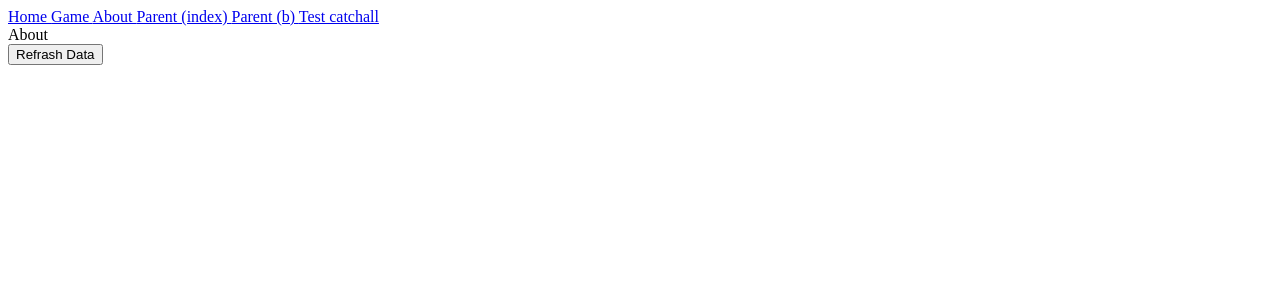
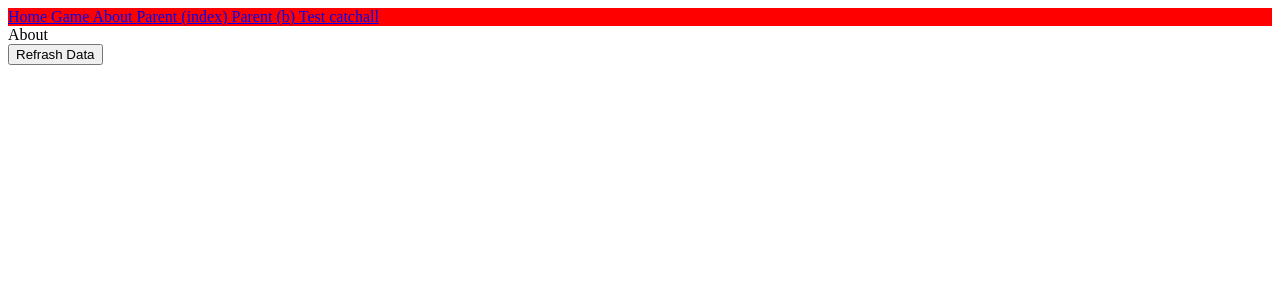
Before and after one commit to drewdru/nuxt3-tutorial, a Nuxt app: page /about in a window 1280 px wide. Shown: the top 300 px of the page. Built offline with nearby package versions, Linux system fonts and the light colour scheme; no server answers.

Commit message:
add less

```diff
--- a/components/Nav.vue
+++ b/components/Nav.vue
@@ -20,3 +20,9 @@
     </NuxtLink>
   </div>
 </template>
+
+<style lang="less">
+.nav-bar {
+  background-color: red;
+}
+</style>
--- a/layouts/default.vue
+++ b/layouts/default.vue
@@ -6,6 +6,9 @@
 </template>
 
 
+<style lang="less">
+</style>
+
 <script setup>
 // import Nav from '@/components/Nav.vue'
 </script>
--- a/package.json
+++ b/package.json
@@ -6,6 +6,8 @@
     "start": "node .output/server/index.mjs"
   },
   "devDependencies": {
+    "less": "^4.1.2",
+    "less-loader": "^10.2.0",
     "nuxt3": "latest"
   },
   "dependencies": {
--- a/pages/index.vue
+++ b/pages/index.vue
@@ -35,7 +35,7 @@ export default {
 <script setup>
 useMeta({
   bodyAttrs: {
-    class: 'test'
+    class: 'body'
   }
 })
 // composables
```
Also changed, not shown: 1 other file (tests, documents, lock files or other folders).
